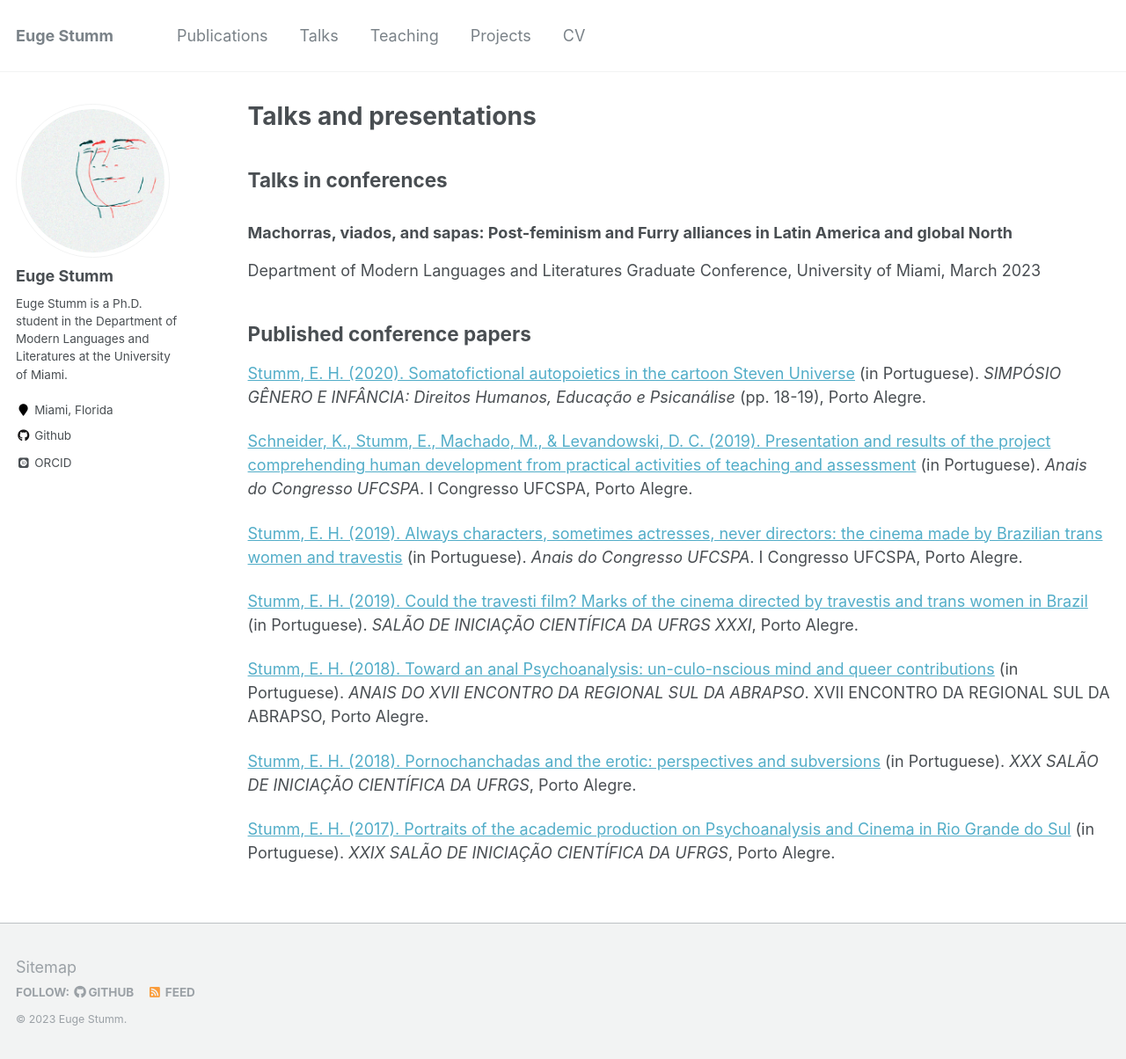
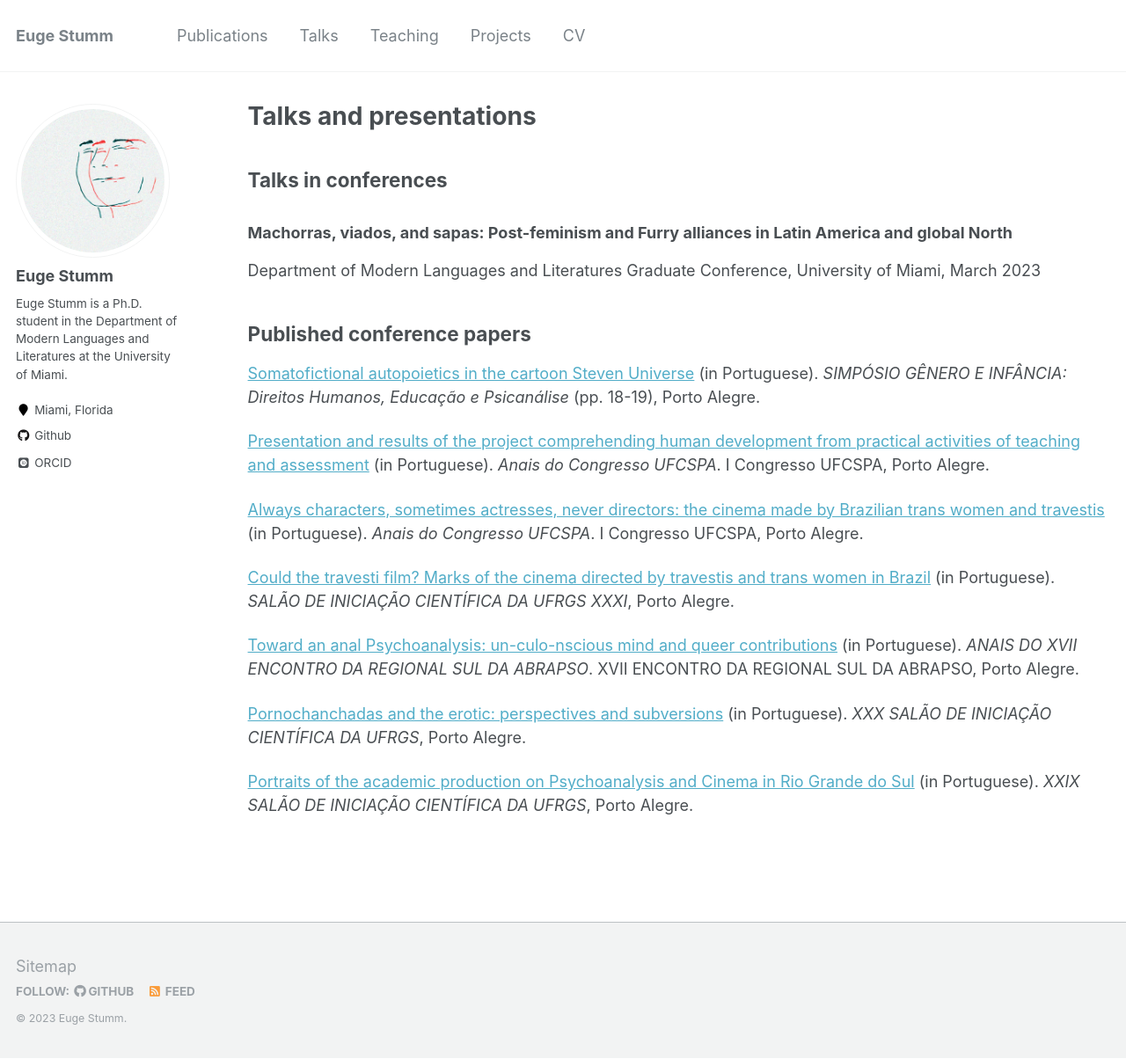
Before and after one commit to eugestumm/eugestumm.github.io, a Jekyll site: the page built from _pages/talks.md, in a window 1280 px wide and 1204 px high. Shown: the whole window at 88% size. Built offline with Jekyll 4.4.1, drawn with Linux system fonts in a browser that asks for light colours; some web fonts are replaced.

Commit message:
Update talks.md

```diff
--- a/_pages/talks.md
+++ b/_pages/talks.md
@@ -13,16 +13,16 @@
 
 ## Published conference papers
 
-[Stumm, E. H. (2020). Somatofictional autopoietics in the cartoon Steven Universe](https://www.researchgate.net/publication/352991027_Autopoieticas_somatoficcionais_no_cartoon_infantil_Steve_Universe) (in Portuguese). _SIMPÓSIO GÊNERO E INFÂNCIA: Direitos Humanos, Educação e Psicanálise_ (pp. 18-19), Porto Alegre.
+[Somatofictional autopoietics in the cartoon Steven Universe](https://www.researchgate.net/publication/352991027_Autopoieticas_somatoficcionais_no_cartoon_infantil_Steve_Universe) (in Portuguese). _SIMPÓSIO GÊNERO E INFÂNCIA: Direitos Humanos, Educação e Psicanálise_ (pp. 18-19), Porto Alegre.
 
-[Schneider, K., Stumm, E., Machado, M., & Levandowski, D. C. (2019). Presentation and results of the project comprehending human development from practical activities of teaching and assessment](https://www.even3.com.br/anais/congressoufcspa/190286-apresentacao-e-resultados-do-projeto-compreendendo-o-desenvolvimento-humano-a-partir-de-atividades-praticas-de-en/) (in Portuguese). _Anais do Congresso UFCSPA_. I Congresso UFCSPA, Porto Alegre.
+[Presentation and results of the project comprehending human development from practical activities of teaching and assessment](https://www.even3.com.br/anais/congressoufcspa/190286-apresentacao-e-resultados-do-projeto-compreendendo-o-desenvolvimento-humano-a-partir-de-atividades-praticas-de-en/) (in Portuguese). _Anais do Congresso UFCSPA_. I Congresso UFCSPA, Porto Alegre.
 
-[Stumm, E. H. (2019). Always characters, sometimes actresses, never directors: the cinema made by Brazilian trans women and travestis](https://www.even3.com.br/anais/congressoufcspa/192422-sempre-personagens-as-vezes-atrizes-nunca-diretoras--o-cinema-feito-por-diretoras-trans-e-travestis-brasileiras/) (in Portuguese). _Anais do Congresso UFCSPA_. I Congresso UFCSPA, Porto Alegre.
+[Always characters, sometimes actresses, never directors: the cinema made by Brazilian trans women and travestis](https://www.even3.com.br/anais/congressoufcspa/192422-sempre-personagens-as-vezes-atrizes-nunca-diretoras--o-cinema-feito-por-diretoras-trans-e-travestis-brasileiras/) (in Portuguese). _Anais do Congresso UFCSPA_. I Congresso UFCSPA, Porto Alegre.
 
-[Stumm, E. H. (2019). Could the travesti film? Marks of the cinema directed by travestis and trans women in Brazil](https://lume.ufrgs.br/handle/10183/208494) (in Portuguese). _SALÃO DE INICIAÇÃO CIENTÍFICA DA UFRGS XXXI_, Porto Alegre.
+[Could the travesti film? Marks of the cinema directed by travestis and trans women in Brazil](https://lume.ufrgs.br/handle/10183/208494) (in Portuguese). _SALÃO DE INICIAÇÃO CIENTÍFICA DA UFRGS XXXI_, Porto Alegre.
 
-[Stumm, E. H. (2018). Toward an anal Psychoanalysis: un-culo-nscious mind and queer contributions](https://www.inscricoes.fmb.unesp.br/publicacao.asp?codTrabalho=MjgwMTU=) (in Portuguese). _ANAIS DO XVII ENCONTRO DA REGIONAL SUL DA ABRAPSO_. XVII ENCONTRO DA REGIONAL SUL DA ABRAPSO, Porto Alegre.
+[Toward an anal Psychoanalysis: un-culo-nscious mind and queer contributions](https://www.inscricoes.fmb.unesp.br/publicacao.asp?codTrabalho=MjgwMTU=) (in Portuguese). _ANAIS DO XVII ENCONTRO DA REGIONAL SUL DA ABRAPSO_. XVII ENCONTRO DA REGIONAL SUL DA ABRAPSO, Porto Alegre.
 
-[Stumm, E. H. (2018). Pornochanchadas and the erotic: perspectives and subversions](https://lume.ufrgs.br/handle/10183/191945) (in Portuguese). _XXX SALÃO DE INICIAÇÃO CIENTÍFICA DA UFRGS_, Porto Alegre.
+[Pornochanchadas and the erotic: perspectives and subversions](https://lume.ufrgs.br/handle/10183/191945) (in Portuguese). _XXX SALÃO DE INICIAÇÃO CIENTÍFICA DA UFRGS_, Porto Alegre.
 
-[Stumm, E. H. (2017). Portraits of the academic production on Psychoanalysis and Cinema in Rio Grande do Sul](https://lume.ufrgs.br/handle/10183/175684) (in Portuguese). _XXIX SALÃO DE INICIAÇÃO CIENTÍFICA DA UFRGS_, Porto Alegre.
+[Portraits of the academic production on Psychoanalysis and Cinema in Rio Grande do Sul](https://lume.ufrgs.br/handle/10183/175684) (in Portuguese). _XXIX SALÃO DE INICIAÇÃO CIENTÍFICA DA UFRGS_, Porto Alegre.
```
